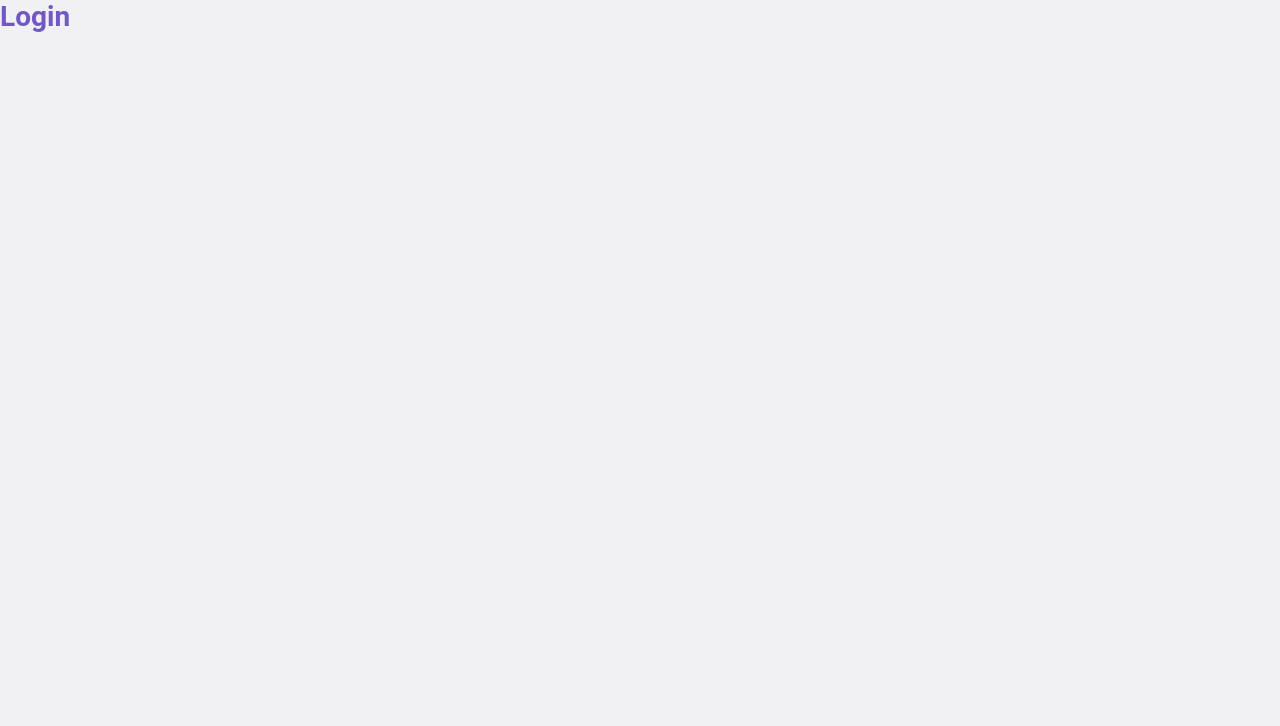
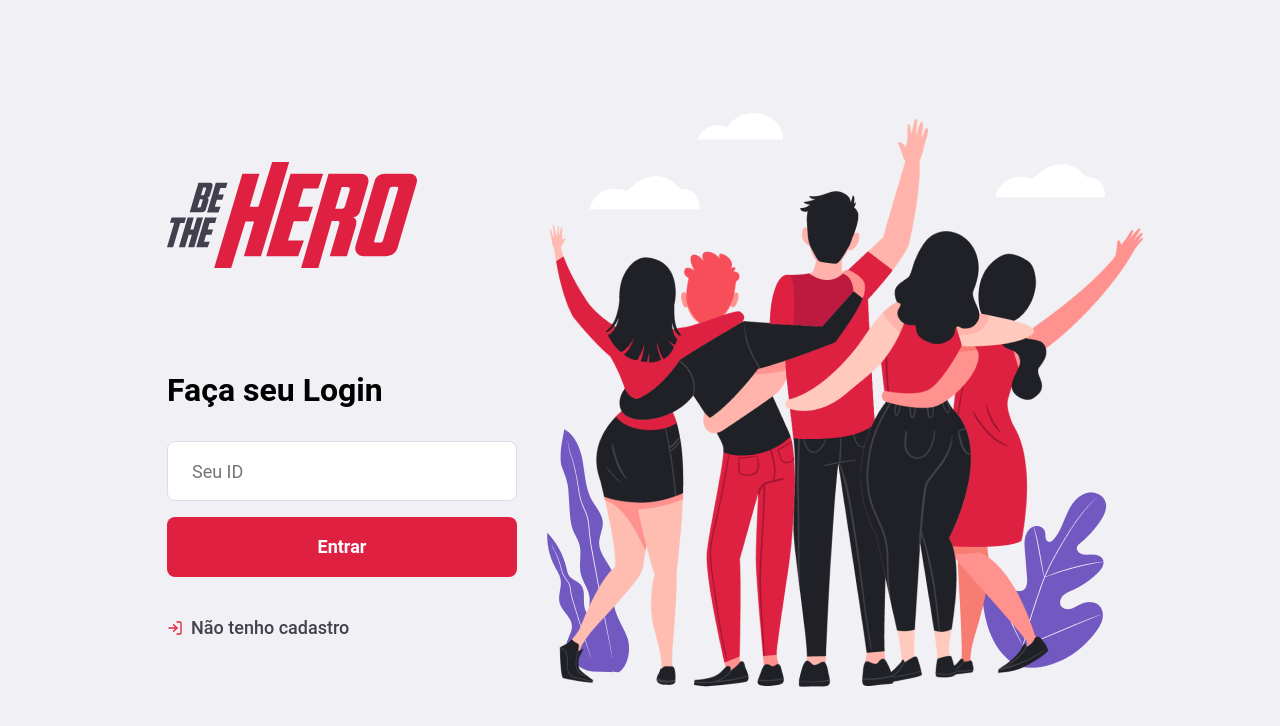
Before and after one commit to dev-jefferson/be-the-hero-frontend, a React (Create React App) app: page / in a window 1280 px wide. Shown: the top 726 px of the page. Built offline with nearby package versions, Linux system fonts and the light colour scheme.

Commit message:
elaborado pagina de login e os estilos

```diff
--- a/package.json
+++ b/package.json
@@ -8,6 +8,7 @@
     "@testing-library/user-event": "^7.1.2",
     "react": "^16.13.1",
     "react-dom": "^16.13.1",
+    "react-icons": "^3.10.0",
     "react-scripts": "3.4.1"
   },
   "scripts": {
--- a/src/global.css
+++ b/src/global.css
@@ -20,3 +20,33 @@ input, button, textarea {
 button {
   cursor: pointer;
 }
+
+form input {
+  width: 100%;
+  height: 60px;
+  color: #333;
+  border: 1px solid #dcdce6;
+  border-radius: 8px;
+  padding: 0 24px;
+}
+
+.button {
+  width: 100%;
+  height: 60px;
+  background: #E02041;
+  border: 0;
+  border-radius: 8px;
+  color: #FFF;
+  font-weight: 700;
+  margin-top: 16px;
+  display: inline-block;
+  text-align: center;
+  text-decoration: none;
+  font-size: 18px;
+  line-height: 60px;
+  transition: filter 0.2s;
+}
+
+.button:hover {
+  filter: brightness(90%);
+}
--- a/src/pages/Auth/Login/index.js
+++ b/src/pages/Auth/Login/index.js
@@ -1,7 +1,31 @@
 import React from 'react';
+import { FiLogIn } from "react-icons/fi";
 
 import './styles.css';
 
+import logoImg from "../../../assets/logo.svg";
+import heroesImg from "../../../assets/heroes.png";
+
 export default function Login() {
-  return <h1>Login</h1>;
+  return (
+    <div className="login-container">
+      <section className="form">
+        <img src={logoImg} alt="Be The Hero"/>
+
+        <form action="">
+          <h1>Faça seu Login</h1>
+
+          <input placeholder="Seu ID"/>
+          <button className="button" type="submit">Entrar</button>
+
+          <a href="/register">
+            <FiLogIn size="16" color="#E02041"/>
+            Não tenho cadastro
+            </a>
+        </form>
+      </section>
+
+      <img src={heroesImg} alt="Heroes"/>
+    </div>
+  );
 }
--- a/src/pages/Auth/Login/styles.css
+++ b/src/pages/Auth/Login/styles.css
@@ -1,3 +1,44 @@
-h1{
-  color: #7159c1;
+.login-container {
+  width: 100%;
+  max-width: 1120px;
+  height: 100vh;
+  margin: 0 auto;
+
+  display: flex;
+  align-items: center;
+  justify-content: center;
 }
+
+.login-container section.form {
+  width: 100%;
+  max-width: 350px;
+  margin: 30px;
+}
+
+.login-container section.form form {
+  margin-top: 100px;
+}
+
+.login-container section.form form h1{
+  font-size: 32px;
+  margin-bottom: 32px;
+}
+
+.login-container section.form form a{
+  display: flex;
+  align-items: center;
+  margin-top: 40px;
+  color: #41414d;
+  font-size: 18px;
+  text-decoration: none;
+  font-weight: 500;
+  transition: opacity 0.2s;
+}
+
+.login-container section.form form a svg {
+  margin-right: 8px;
+}
+
+.login-container section.form form a:hover{
+  opacity: 0.8;
+}
```
Also changed, not shown: 1 other file (tests, documents, lock files or other folders).
